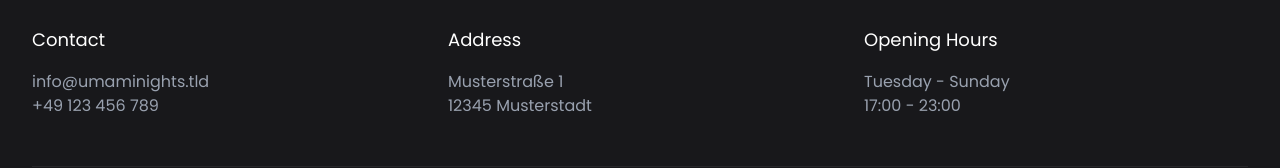
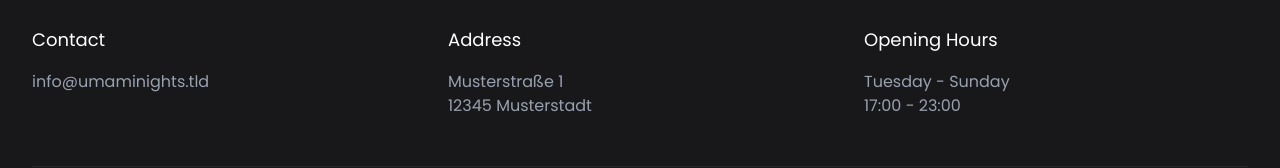
Before and after one commit to adriangoerken/restaurant-site, a React (Vite) app: page / in a window 1280 px wide. Shown: the part 4651-4819 px from the top of the page. Built offline with nearby package versions, Linux system fonts and the light colour scheme.

Commit message:
feat: Implement language detection in App component; refactor Footer to use RESTAURANT_INFO constants; update translations with Cloudflare role

```diff
--- a/src/App.tsx
+++ b/src/App.tsx
@@ -4,8 +4,16 @@ import IndexPage from './pages/IndexPage';
 import ImprintPage from './pages/ImprintPage';
 import PrivacyPolicyPage from './pages/PrivacyPolicyPage';
 import { NotFoundPage } from './pages/NotFoundPage';
+import { useEffect } from 'react';
+import { useTranslation } from 'react-i18next';
 
 function App() {
+	const { i18n } = useTranslation();
+
+	useEffect(() => {
+		document.documentElement.lang = i18n.language;
+	}, [i18n.language]);
+
 	return (
 		<BrowserRouter>
 			<Routes>
--- a/src/components/Footer.tsx
+++ b/src/components/Footer.tsx
@@ -1,16 +1,11 @@
 import { Link } from 'react-router-dom';
 import Container from './Container';
 import { useTranslation } from 'react-i18next';
-import { PROVIDER_INFO } from '../utils/constants';
+import { PROVIDER_INFO, RESTAURANT_INFO } from '../utils/constants';
 
 const Footer = () => {
 	const { t } = useTranslation();
 	const currentYear = new Date().getFullYear();
-
-	const addressLine1 = 'Musterstraße 1';
-	const addressLine2 = '12345 Musterstadt';
-	const phone = '+49 123 456 789';
-	const email = 'info@umaminights.tld';
 
 	return (
 		<footer className="bg-zinc-900 border-t border-zinc-800">
@@ -23,9 +18,9 @@ const Footer = () => {
 								{t('footer.contact')}
 							</h3>
 							<p className="text-gray-400">
-								{email}
+								{RESTAURANT_INFO.email}
 								<br />
-								{phone}
+								{RESTAURANT_INFO.hone}
 							</p>
 						</div>
 						<div>
@@ -33,9 +28,9 @@ const Footer = () => {
 								{t('footer.address')}
 							</h3>
 							<p className="text-gray-400">
-								{addressLine1}
+								{RESTAURANT_INFO.addressLine1}
 								<br />
-								{addressLine2}
+								{RESTAURANT_INFO.addressLine2}
 							</p>
 						</div>
 						<div>
--- a/src/translations/de/global.json
+++ b/src/translations/de/global.json
@@ -122,9 +122,10 @@
 		"section2aText": "Das Frontend dieser Webseite wird über Cloudflare Pages (Cloudflare, Inc., USA) bereitgestellt. Wenn Sie auf die Webseite zugreifen, verarbeitet Cloudflare Daten, einschließlich Ihrer IP-Adresse und grundlegender Anfragedaten, zur wesentlichen Inhaltsbereitstellung (CDN) und zu Sicherheitszwecken (z.B. DDoS-Abwehr) und agiert dabei als Auftragsverarbeiter.",
 		"legalBasisLegitimateInterest": "Rechtsgrundlage: Berechtigtes Interesse (Art. 6 Abs. 1 lit. f DSGVO)",
 		"legalBasisWebsite": "am Betrieb einer sicheren und performanten Webseite.",
+		"cloudflareRole": "Cloudflare ",
 		"cloudflarePolicyLinkText": "Cloudflare Datenschutzrichtlinie",
 		"internationalTransferUSA": "Internationale Datenübertragung: Beinhaltet Datenübertragung in die USA, abgesichert durch Maßnahmen wie Standardvertragsklauseln (SCCs).",
-		"seeLink": "Siehe",
+		"seeLink": "Siehe: ",
 		"section2bTitle": "b) Backend-Dienste & Hosting",
 		"section2bText": "Die Backend-API (zur Verarbeitung von Feedback/Bewertungen) wird auf Servern der Hetzner Online GmbH (Deutschland) gehostet. Ihre IP-Adresse wird vom Hetzner-Server verarbeitet, wenn Ihr Browser aus technischer Notwendigkeit mit der API kommuniziert. Hetzner kann auch Serverprotokolle (einschließlich IPs) zur Sicherheit und zum Betrieb führen.",
 		"legalBasisServer": "für den wesentlichen Serverbetrieb und die Sicherheit.",
--- a/src/translations/en/global.json
+++ b/src/translations/en/global.json
@@ -122,9 +122,10 @@
 		"section2aText": "This website's frontend is delivered via Cloudflare Pages (Cloudflare, Inc., USA). When you access the website, Cloudflare processes data, including your IP address and basic request data, for essential content delivery (CDN) and security purposes (e.g., DDoS mitigation), acting as a data processor.",
 		"legalBasisLegitimateInterest": "Legal Basis: Legitimate interest (Art. 6(1)(f) GDPR)",
 		"legalBasisWebsite": "in operating a secure and performant website.",
+		"cloudflareRole": "Cloudflare ",
 		"cloudflarePolicyLinkText": "Cloudflare Privacy Policy",
 		"internationalTransferUSA": "International Data Transfer: Involves data transfer to the USA, safeguarded by measures like Standard Contractual Clauses (SCCs).",
-		"seeLink": "See",
+		"seeLink": "See: ",
 		"section2bTitle": "b) Backend Services & Hosting",
 		"section2bText": "The backend API (handling feedback/ratings) is hosted on servers provided by Hetzner Online GmbH (Germany). Your IP address is processed by the Hetzner server when your browser communicates with the API for technical necessity. Hetzner may also maintain server logs (including IPs) for security and operation.",
 		"legalBasisServer": "for essential server operation and security.",
--- a/src/utils/constants.ts
+++ b/src/utils/constants.ts
@@ -7,3 +7,11 @@ export const PROVIDER_INFO = {
 	phone: '+49 152 03304956',
 	website: 'https://adriangoerken.de',
 };
+
+export const RESTAURANT_INFO = {
+	name: 'Umami Nights',
+	addressLine1: 'Musterstraße 1',
+	addressLine2: '12345 Musterstadt',
+	phone: '+49 123 456 789',
+	email: 'info@umaminights.tld',
+};
```
